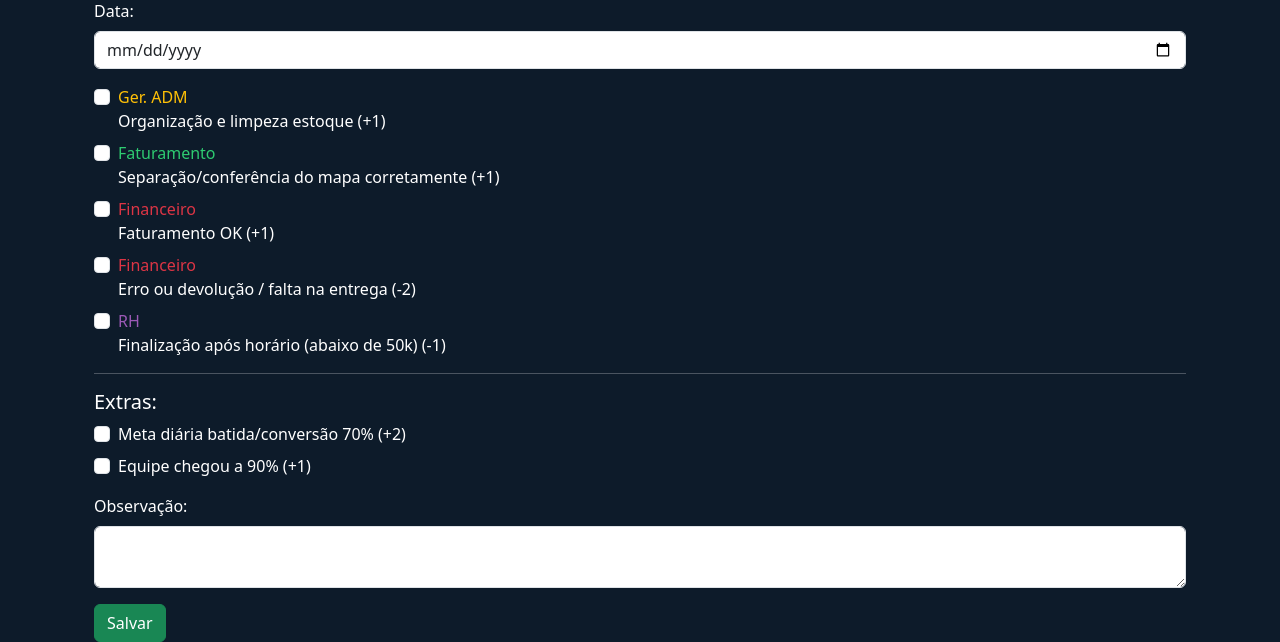
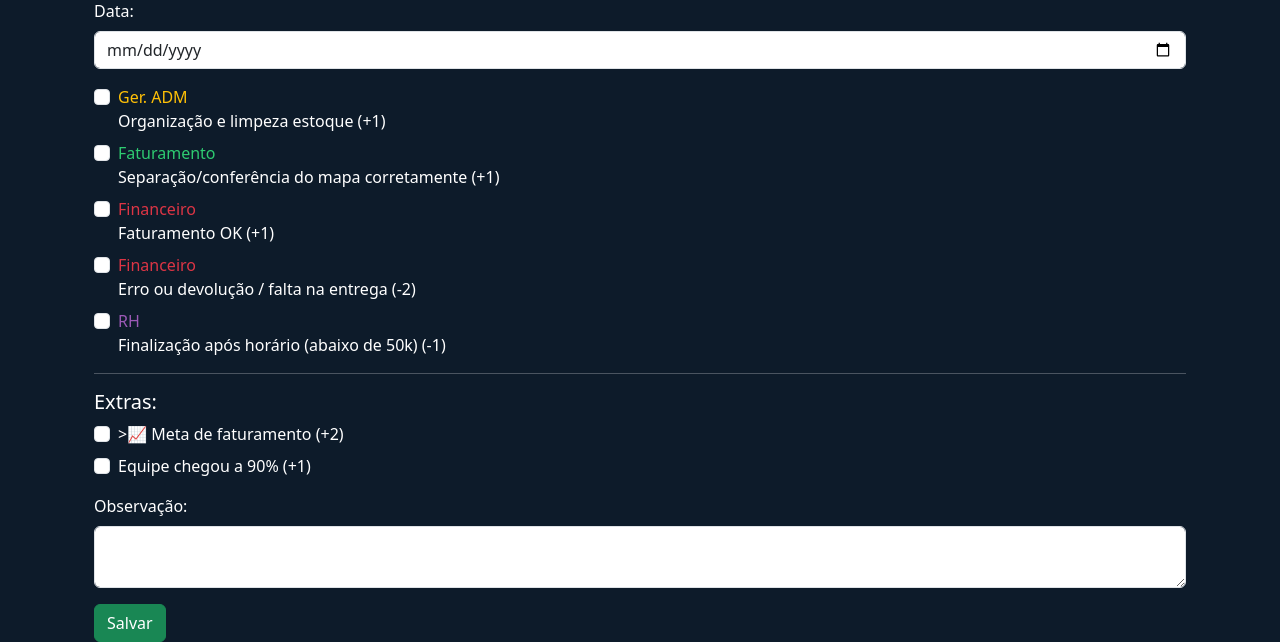
Before and after one commit to Luangscruznfe/pontuacao-confie, a Flask app: page /expedicao in a window 1280 px wide. Shown: the part 191-833 px from the top of the page. Run offline with Flask 3, Linux system fonts and the light colour scheme; some libraries are stand-ins or nearby versions.

Commit message:
lojistica

```diff
--- a/templates/expedicao.html
+++ b/templates/expedicao.html
@@ -49,7 +49,7 @@
         <h5>Extras:</h5>
         <div class="form-check mb-2">
             <input class="form-check-input" type="checkbox" name="extras" value="meta" id="meta">
-            <label class="form-check-label" for="meta">Meta diária batida/conversão 70% (+2)</label>
+            <label class="form-check-label" for="meta">>📈 Meta de faturamento (+2)</label>
         </div>
         <div class="form-check mb-2">
             <input class="form-check-input" type="checkbox" name="extras" value="equipe90" id="equipe90">
```
